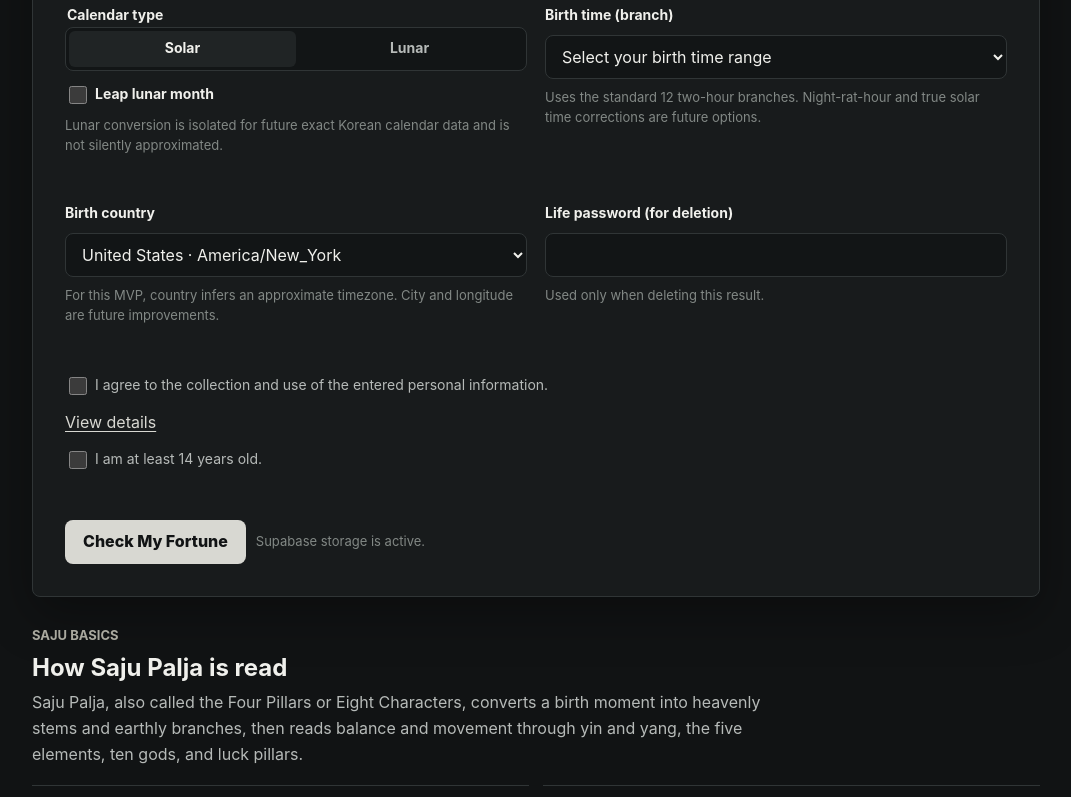
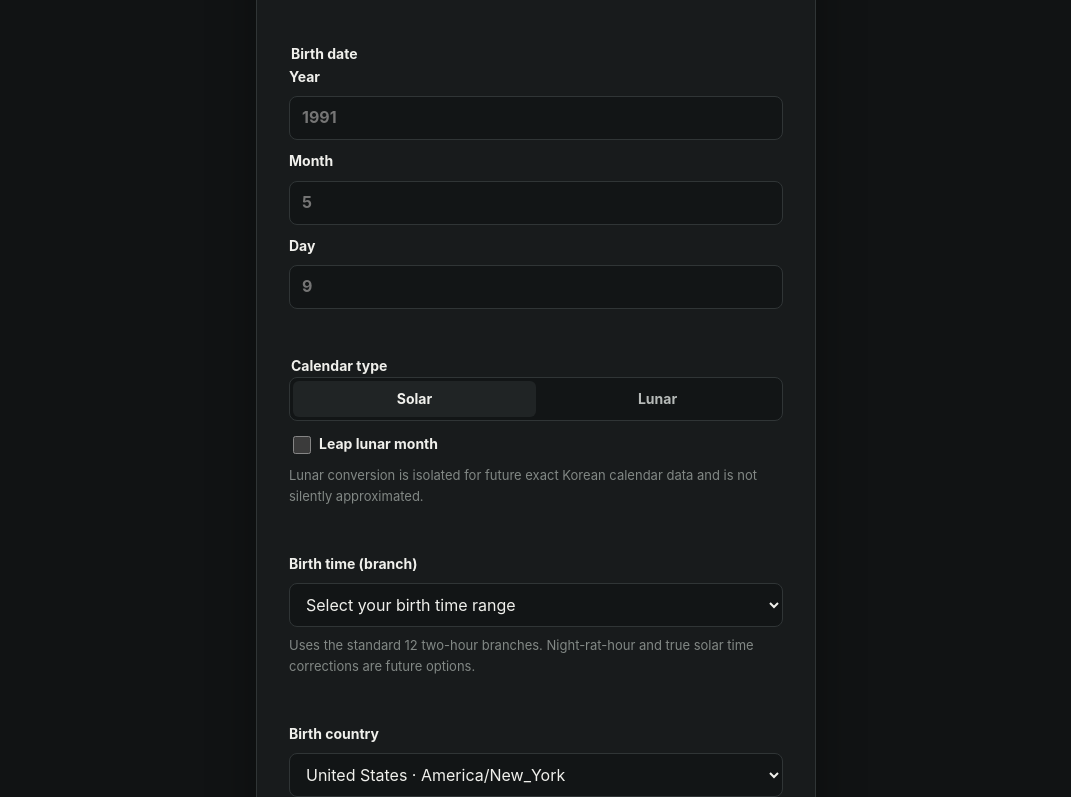
Before and after one commit to mercenary-liferary/mercenary-liferary.github.io, a website with bundled scripts: page index.html in a window 1280 px wide. Shown: the part 1104-1901 px from the top of the page, without its empty margins (104-1175 px from the left). Built offline with nearby package versions, Linux system fonts and the light colour scheme.

Commit message:
Refine home form layout

```diff
--- a/css/style.css
+++ b/css/style.css
@@ -334,6 +334,9 @@ h3 {
 }
 
 .tool-panel {
+  width: 100%;
+  max-width: 560px;
+  margin: 0 auto;
   padding: clamp(18px, 4vw, 32px);
 }
 
@@ -1074,20 +1077,8 @@ h3 {
     padding-top: 48px;
   }
 
-  .form-grid {
-    grid-template-columns: repeat(2, minmax(0, 1fr));
-  }
-
   .consent-block,
   .form-actions {
-    grid-column: 1 / -1;
-  }
-
-  .date-inputs {
-    grid-template-columns: repeat(2, minmax(0, 1fr));
-  }
-
-  .date-inputs label:first-child {
     grid-column: 1 / -1;
   }
 
```
